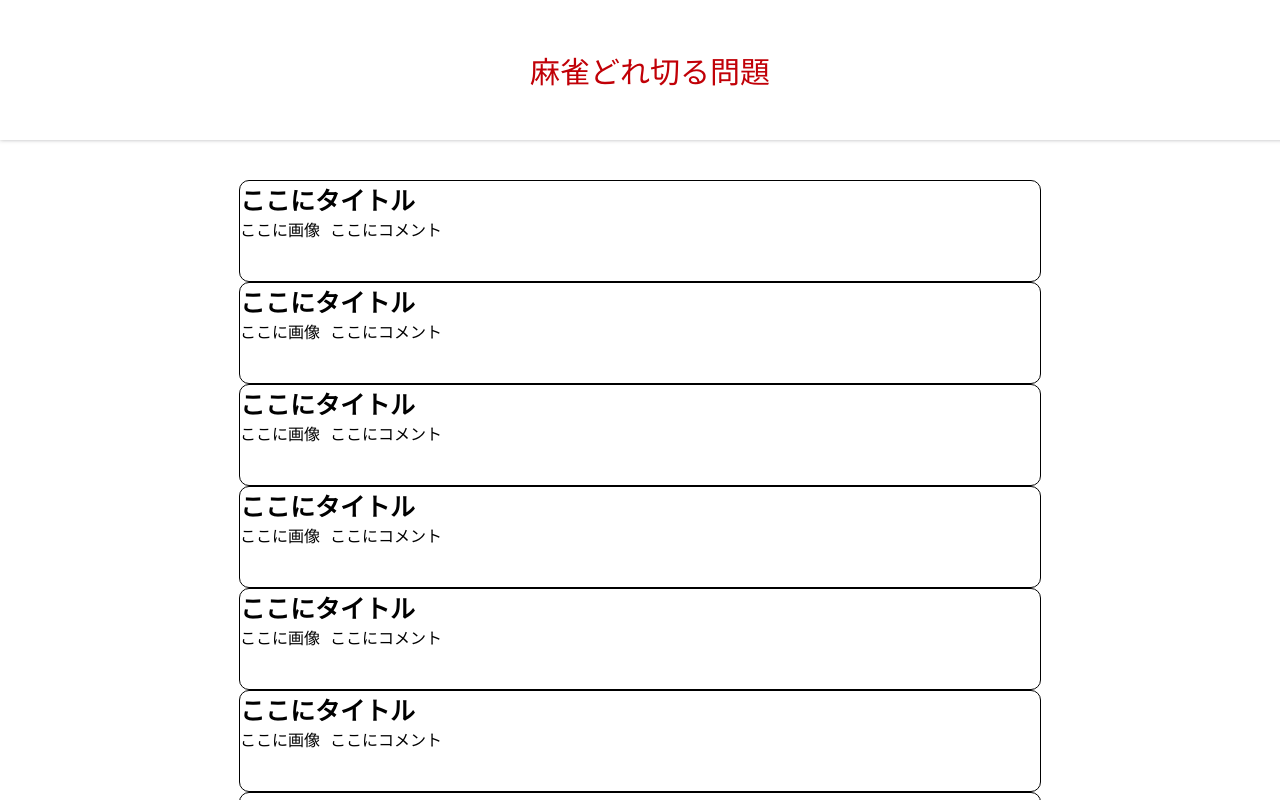
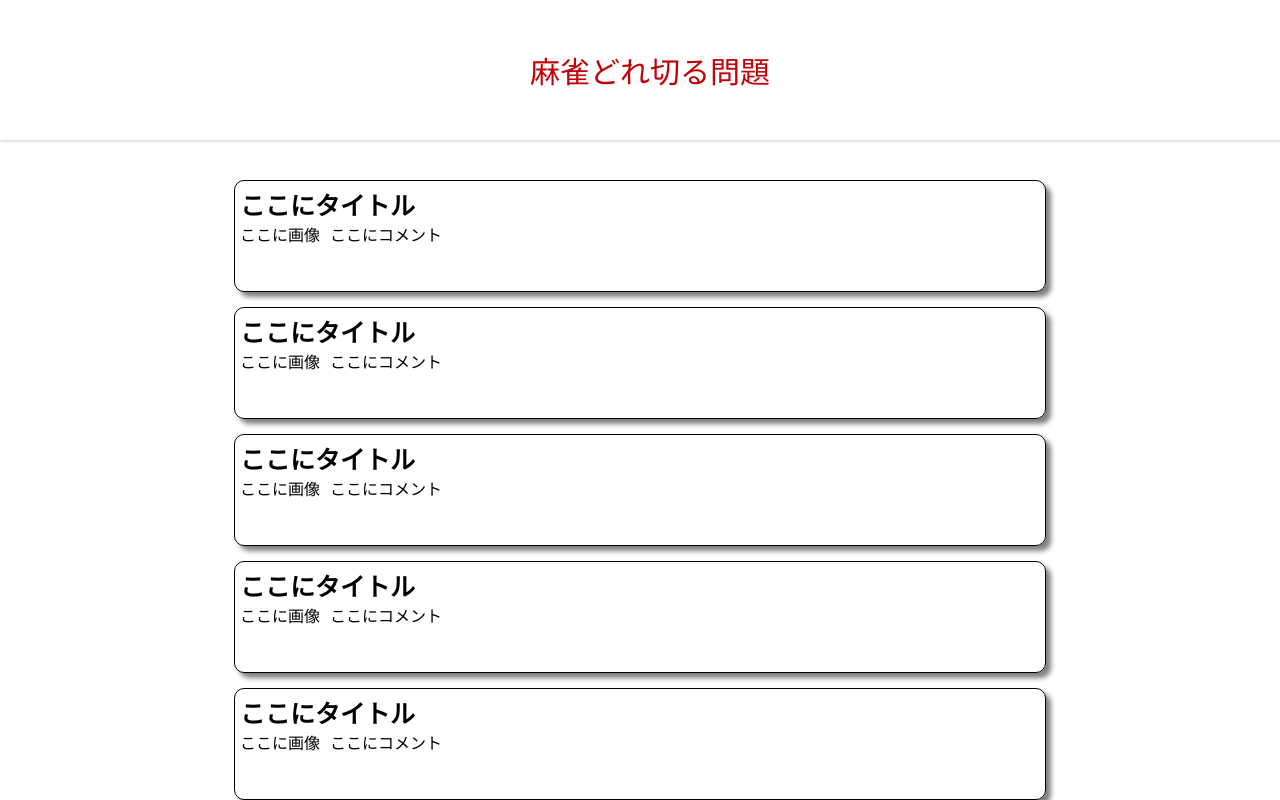
Before and after one commit to ut-code/mahjong, a React (Vite) app: page / in a window 1280 px wide. Shown: the top 800 px of the page. Built offline with nearby package versions, Linux system fonts and the light colour scheme.

Commit message:
box-shadow padding margin

```diff
--- a/src/styles/Home.css
+++ b/src/styles/Home.css
@@ -1,9 +1,12 @@
 .preview {
     margin: auto;
+    margin-top: 15px;
+    padding: 5px;
     height: 100px;
     width: 800px;
     border: 1px solid black;
     border-radius: 10px;
+    box-shadow: 5px 5px 5px gray;
 }
 
 .qtitle {
```
